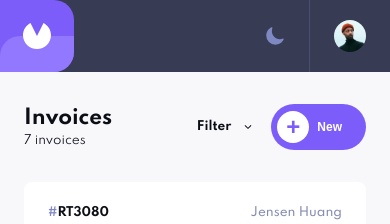
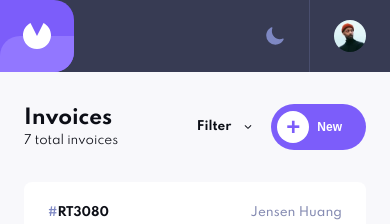
Before and after one commit to russell2231/invoice-app_v2, a React (Create React App) app: page / in a window 390 px wide. Shown: the top 224 px of the page. Built offline with nearby package versions, Linux system fonts and the light colour scheme.

Commit message:
Added an invoice message helper function

```diff
--- a/src/components/Invoices/Invoices.js
+++ b/src/components/Invoices/Invoices.js
@@ -2,11 +2,12 @@ import Filter from './Filter/Filter';
 import Button from '../shared/Button/Button';
 import List from './List/List';
 import { useGlobalContext } from '../App/context';
+import invoiceMessage from '../../helpers/invoiceMessage';
 
 import styles from './Invoices.module.css';
 
 const Invoices = () => {
-	const { filteredInvoices, windowWidth } = useGlobalContext();
+	const { filteredInvoices, filterType, windowWidth } = useGlobalContext();
 	const isDesktop = windowWidth >= 768;
 
 	return (
@@ -15,9 +16,7 @@ const Invoices = () => {
 				<div className={styles.info}>
 					<h1>Invoices</h1>
 					<span>
-						{windowWidth >= 768
-							? `There are ${filteredInvoices.length} total invoices`
-							: `${filteredInvoices.length} invoices`}
+						{invoiceMessage(filteredInvoices, filterType, windowWidth)}
 					</span>
 				</div>
 				<Filter isDesktop={isDesktop} />
--- /dev/null
+++ b/src/helpers/invoiceMessage.js
@@ -0,0 +1,23 @@
+const invoiceMessage = (invoices, filter, window) => {
+	const invoicesLength = invoices.length;
+	const filterType = filter === 'all' ? 'total' : filter;
+	const isMobile = window <= 768;
+
+	if (invoicesLength === 0) {
+		return 'No Invoices';
+	} else if (invoicesLength === 1) {
+		if (isMobile) {
+			return `1 ${filterType} invoice`;
+		} else {
+			return `There is 1 ${filterType} invoice`;
+		}
+	} else if (invoicesLength > 1) {
+		if (isMobile) {
+			return `${invoicesLength} ${filterType} invoices`;
+		} else {
+			return `There are ${invoicesLength} ${filterType} invoices`;
+		}
+	}
+};
+
+export default invoiceMessage;
```
